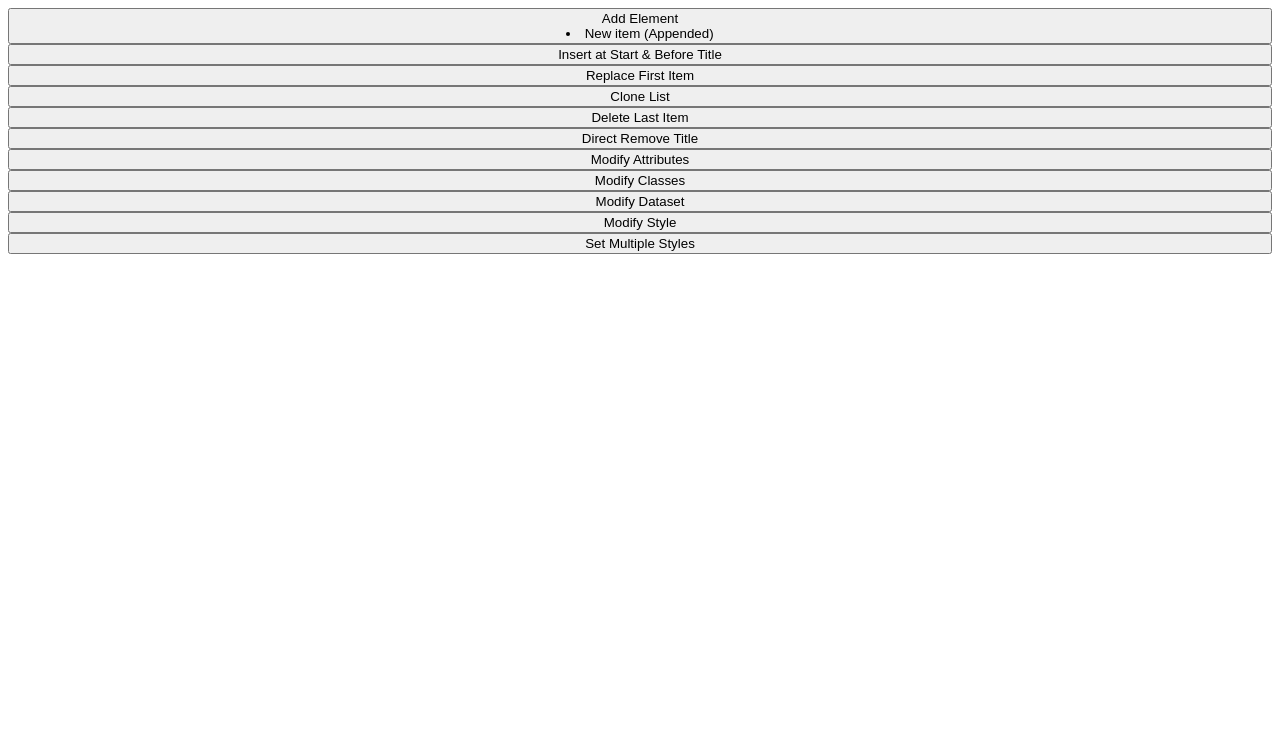
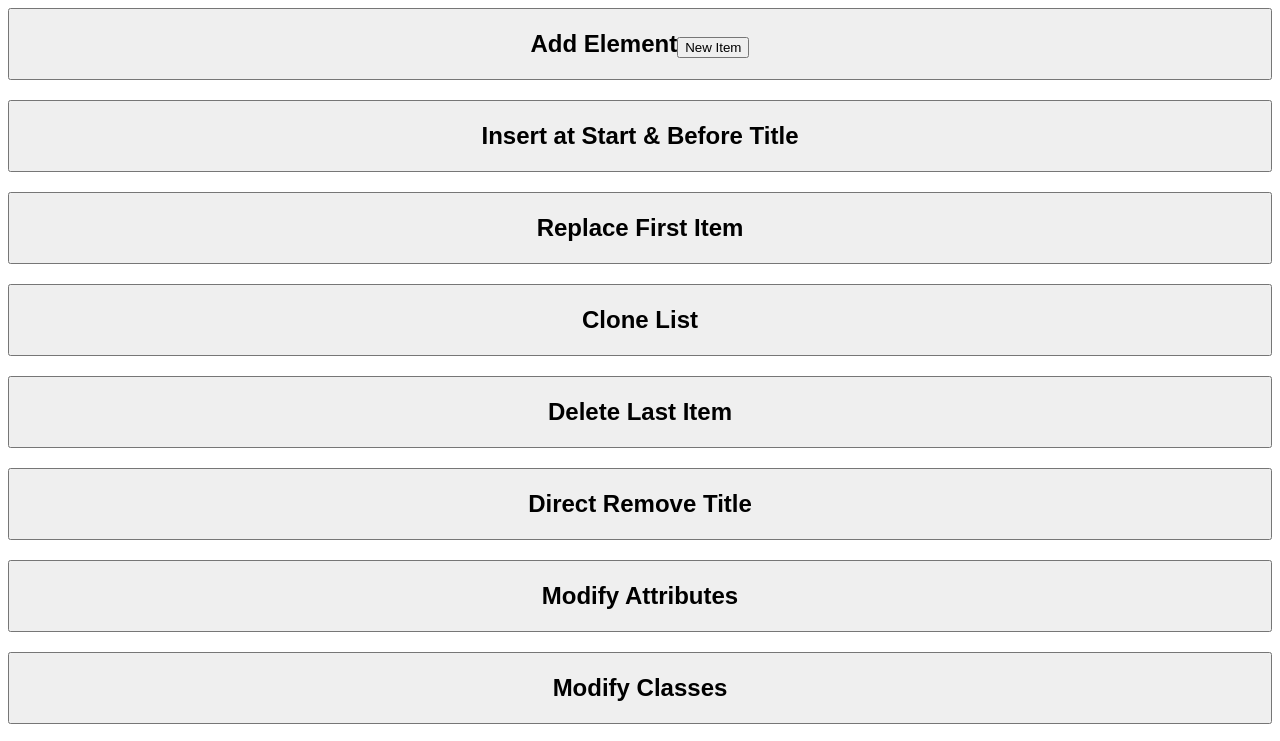
Before and after one commit to Rajat-web-server/Javascript-Practice, a plain HTML site: page DOM/index.html in a window 1280 px wide. Both pictures are taken after a click on the button "Add Element". Shown: the top 741 px of the page. Drawn offline with Linux system fonts and the light colour scheme.

Commit message:
some changes in the js file of dom.js

```diff
--- a/DOM/DOM.js
+++ b/DOM/DOM.js
@@ -1,19 +1,6 @@
 
-const list = document.getElementById("list")
-/* const title = document.getElementsById("title")  */
-
-//adding element
-
-document.getElementById("add").addEventListener("click",() => {
-    const li = document.createElement("li");
-    li.textContent="New item (Appended)";
+let b1 = document.getElementById("add").addEventListener("click",()=>{
+    const li = document.createElement("button");
+    li.innerText="New Item";
     add.append(li);
 })
-
-const addd = document.getElementById("replace");
-
-addd.addEventListener("click",()=>{
-    const h1 = document.createElement("h1");
-    h1.textContent = "Hello, World!!";
-    addd.append(h1);
-})
--- a/DOM/index.html
+++ b/DOM/index.html
@@ -25,14 +25,22 @@
             display: flex;
             flex-direction: column;
             align-content: space-around;
+            gap: 20px;
+        }
+        .butts>button{
+            padding: 20px;
+            font-size: 1.5em;
+            font-weight: bolder;
+
         }
     </style>
 </head>
 
 <body>
 
-    <div class="butts"><button id="add">Add Element</button>
-        <button id="insert">Insert at Start & Before Title</button>
+    <div class="butts">
+    <button id="add">Add Element</button>
+    <button id="insert">Insert at Start & Before Title</button>
     <button id="replace">Replace First Item</button>
     <button id="clone">Clone List</button>
     <button id="delete">Delete Last Item</button>
```
